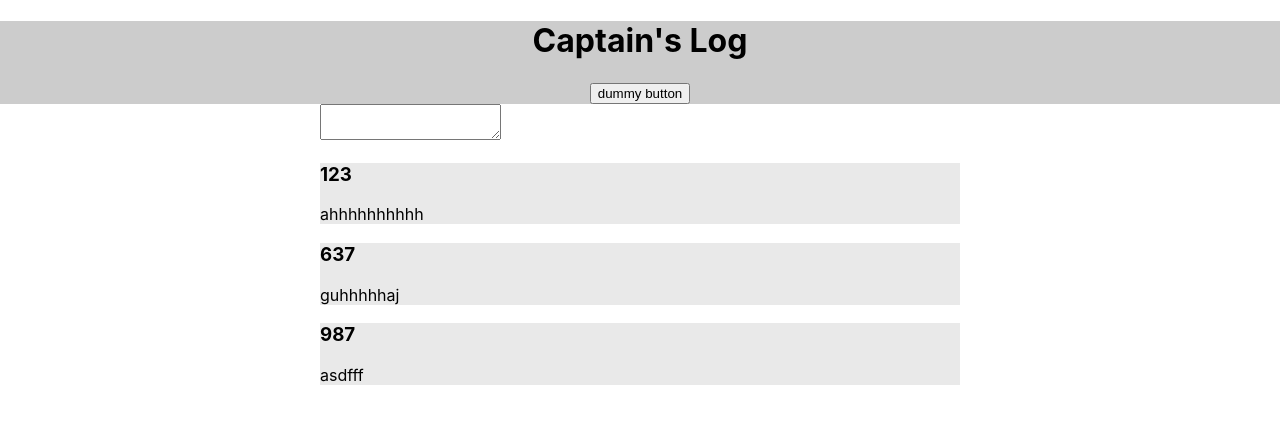
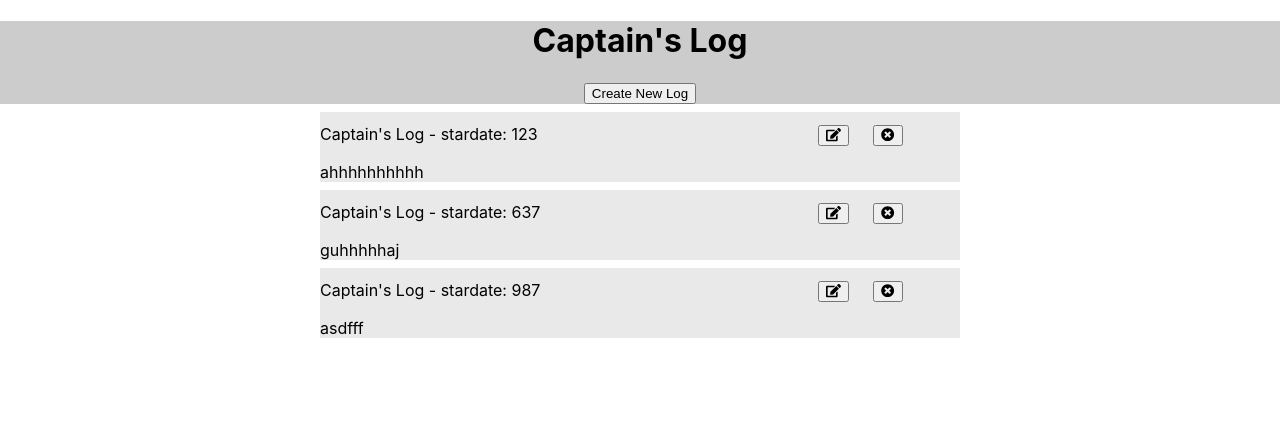
Before and after one commit to N8ers/captains-log-frontend, a React (Create React App) app: page / in a window 1280 px wide. Shown: the top 424 px of the page. Built offline with nearby package versions, Linux system fonts and the light colour scheme.

Commit message:
added basic state

```diff
--- a/package.json
+++ b/package.json
@@ -3,6 +3,10 @@
   "version": "0.1.0",
   "private": true,
   "dependencies": {
+    "@fortawesome/fontawesome-svg-core": "^1.2.25",
+    "@fortawesome/free-solid-svg-icons": "^5.11.2",
+    "@fortawesome/react-fontawesome": "^0.1.5",
+    "@material-ui/core": "^4.8.3",
     "@testing-library/jest-dom": "^4.2.4",
     "@testing-library/react": "^9.4.0",
     "@testing-library/user-event": "^7.2.1",
--- a/src/App.js
+++ b/src/App.js
@@ -5,13 +5,32 @@ import Logs from "./components/Logs";
 
 import "./App.css";
 
-function App() {
-  return (
-    <div>
-      <Header></Header>
-      <Logs></Logs>
-    </div>
-  );
+class App extends React.Component {
+  constructor(props) {
+    super(props);
+    this.state = {
+      newLogClicked: false
+    };
+    this.handleNewLogToggle = this.handleNewLogToggle.bind(this);
+  }
+
+  handleNewLogToggle() {
+    this.setState({
+      newLogClicked: !this.state.newLogClicked
+    });
+  }
+
+  render() {
+    return (
+      <div>
+        <Header
+          newLogClicked={this.handleNewLogToggle}
+          btnState={this.state}
+        ></Header>
+        <Logs btnState={this.state}></Logs>
+      </div>
+    );
+  }
 }
 
 export default App;
--- a/src/components/Header.js
+++ b/src/components/Header.js
@@ -2,13 +2,26 @@ import React from "react";
 
 import "./Header.css";
 
-function Header() {
-  return (
-    <div className="header">
-      <h1>Captain's Log</h1>
-      <button>dummy button</button>
-    </div>
-  );
+class Header extends React.Component {
+  render() {
+    return (
+      <div className="header">
+        <h1>Captain's Log</h1>
+        {!this.props.btnState.newLogClicked && (
+          <div>
+            <button onClick={this.props.newLogClicked}>Create New Log</button>
+          </div>
+        )}
+
+        {this.props.btnState.newLogClicked && (
+          <div>
+            <button onClick={this.props.newLogClicked}>Store Log</button>
+            <button onClick={this.props.newLogClicked}>Scrap Log</button>
+          </div>
+        )}
+      </div>
+    );
+  }
 }
 
 export default Header;
--- a/src/components/Log.css
+++ b/src/components/Log.css
@@ -1,3 +1,4 @@
 .logBody {
   background-color: #cccccc6e;
+  margin-top: 20px;
 }
--- a/src/components/Log.js
+++ b/src/components/Log.js
@@ -1,4 +1,8 @@
 import React from "react";
+
+import { FontAwesomeIcon } from "@fortawesome/react-fontawesome";
+import { faTimesCircle, faEdit } from "@fortawesome/free-solid-svg-icons";
+import Grid from "@material-ui/core/Grid";
 
 import "./Log.css";
 
@@ -6,7 +10,23 @@ class Log extends React.Component {
   render() {
     return (
       <div className="logBody">
-        <h3>{this.props.starDate}</h3>
+        <Grid container spacing={3}>
+          <Grid item xs={9}>
+            <div className="logHeader">
+              Captain's Log - stardate: {this.props.starDate}
+            </div>
+          </Grid>
+          <Grid item xs={1}>
+            <button>
+              <FontAwesomeIcon icon={faEdit} />
+            </button>
+          </Grid>
+          <Grid item xs={1}>
+            <button>
+              <FontAwesomeIcon icon={faTimesCircle} />
+            </button>
+          </Grid>
+        </Grid>
         <p>{this.props.content}</p>
       </div>
     );
--- a/src/components/Logs.js
+++ b/src/components/Logs.js
@@ -14,7 +14,7 @@ class Logs extends React.Component {
 
     return (
       <div className="logsBody">
-        <NewLog></NewLog>
+        {this.props.btnState.newLogClicked && <NewLog></NewLog>}
 
         {dummyLogs.map(log => (
           <Log
--- /dev/null
+++ b/src/components/NewLog.css
@@ -0,0 +1,8 @@
+.test {
+  width: 98%;
+}
+
+.newFormBody {
+  margin-top: 30px;
+  margin-bottom: 30px;
+}
--- a/src/components/NewLog.js
+++ b/src/components/NewLog.js
@@ -1,11 +1,19 @@
 import React from "react";
+
+import TextareaAutosize from "@material-ui/core/TextareaAutosize";
+import "./NewLog.css";
 
 class NewLog extends React.Component {
   render() {
     return (
-      <div>
+      <div className="newFormBody">
         <form>
-          <textarea></textarea>
+          <TextareaAutosize
+            className="test"
+            aria-label="minimum height"
+            rowsMin={8}
+            placeholder="Minimum 3 rows"
+          />
         </form>
       </div>
     );
```
Also changed, not shown: 1 other file (tests, documents, lock files or other folders).
